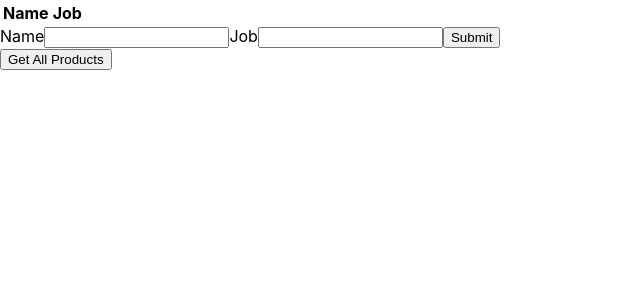
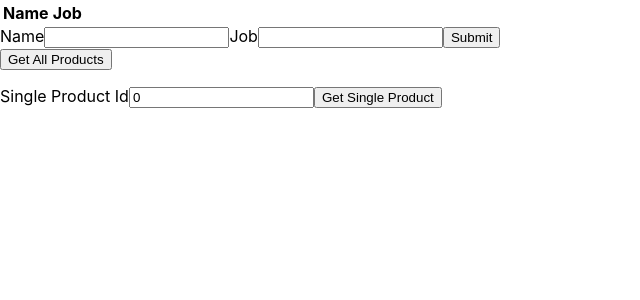
Before and after one commit to amillion3/bangazon-playground, a React (Create React App) app: page / in a window 1280 px wide. Shown: the top 300 px of the page, without its empty margins (0-640 px from the left). Built offline with nearby package versions, Linux system fonts and the light colour scheme.

Commit message:
WIP, pulling back a single product

```diff
--- a/src/App.js
+++ b/src/App.js
@@ -5,8 +5,7 @@ import Products from './Components/Products/Products';
 
 class App extends Component {
   state = {
-    characters: [],
-    products: []
+    characters: []
   };
 
   removeCharacter = index => {
@@ -27,7 +26,6 @@ class App extends Component {
 
   render() {
     const {characters} = this.state;
-    const {products} = this.state;
 
     return (
       <div className = "container">
--- a/src/Components/Products/Products.js
+++ b/src/Components/Products/Products.js
@@ -3,14 +3,15 @@ import React, {Component} from 'react';
 
 class Products extends Component {
   state = {
-    products: []
+    products: [],
+    singleProduct: [],
+    productId: 0
   };
 
-  handleClick = () => {
+  clickGetAllProducts = () => {
     const url = 'https://localhost:44398/api/product';
     fetch(url)
     .then(product => product.json())
-    .then(console.log('it worked'))
     .then(products => {
       this.setState({
         products
@@ -18,20 +19,60 @@ class Products extends Component {
     })
   }
 
+  clickGetSingleProduct = () => {
+    const url = `https://localhost:44398/api/product/${this.state.productId}`;
+    fetch(url)
+    .then(product => product.json())
+    .then(singleProduct => {
+      this.setState({
+        singleProduct
+      })
+    })
+  }
+
+  handleSingleProduct = e => {
+    const {name, value} = e.target;
+    this.setState({
+      [name]:value
+    });
+  }
+
   render () {
-    const {products} = this.state;
+    const {products, productId} = this.state;
 
-    const output = products.map((product, index) => {
-      return <li key={product.id}>{product.title}}</li>
+    const output = products.map((product) => {
+      return (
+        <li key={product.id}>
+          {product.id}--
+          {product.title}--
+          {product.description}
+        </li>
+      )
     })
     return (
       <div>
         <input
             type="button"
             value="Get All Products"
-            onClick={this.handleClick}
+            onClick={this.clickGetAllProducts}
           />
         <ul>{output}</ul>
+        <div>
+          <form>
+            <label>Single Product Id</label>
+            <input
+              type="number"
+              name="productId"
+              value={productId}
+              onChange={this.handleSingleProduct}
+            />
+            <input
+              type="button"
+              value="Get Single Product"
+              onClick={this.clickGetSingleProduct}
+            />
+          </form>
+        </div>
       </div>
     );
   }
```
